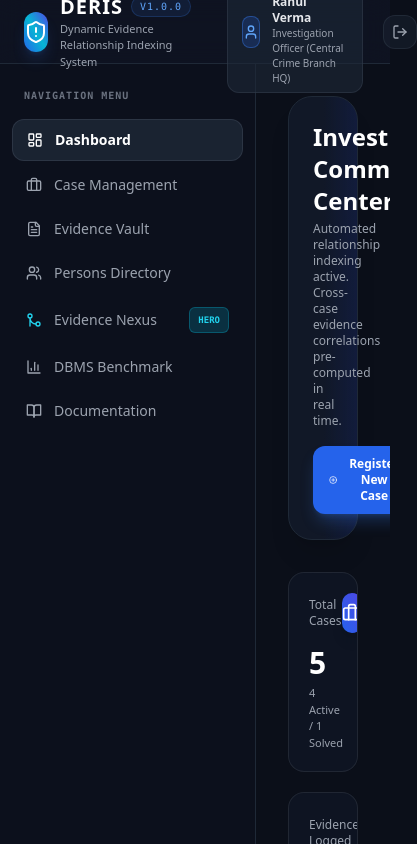
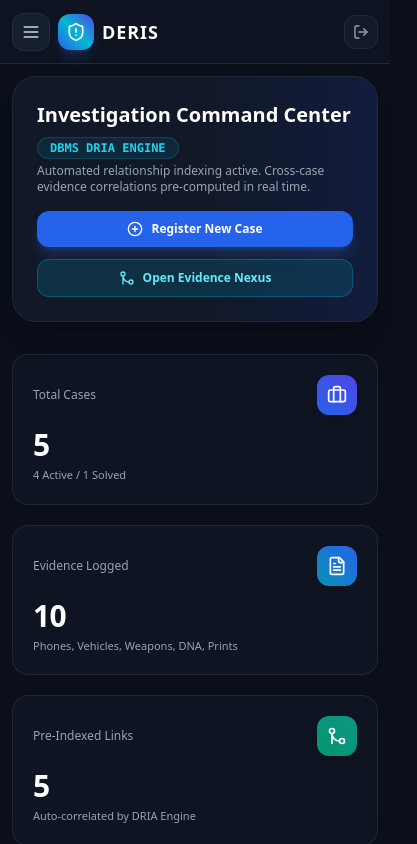
Before and after one commit to pratikmeher183/DEBRIS, a React (Vite) app in the folder frontend/: page / in a window 390 px wide. Shown: the top 844 px of the page, 417 px wide, since content can reach past the window. Built offline with nearby package versions, Linux system fonts and the light colour scheme; the HTML template or start-up script is replaced by a standard one.

Commit message:
Mobile-responsive-UI-overhaul-sidebar-drawer-card-layouts-and-responsive-spacing

```diff
--- a/frontend/src/App.jsx
+++ b/frontend/src/App.jsx
@@ -23,6 +23,7 @@ export default function App() {
 
   const [activeTab, setActiveTab] = useState('dashboard');
   const [focusCaseId, setFocusCaseId] = useState(null);
+  const [sidebarOpen, setSidebarOpen] = useState(false);
 
   const handleNavigateToNexus = (caseId = null) => {
     setFocusCaseId(caseId);
@@ -36,15 +37,24 @@ export default function App() {
   return (
     <div className="min-h-screen bg-[#0B0F19] text-gray-100 flex flex-col font-sans">
       {/* Top Navigation Bar */}
-      <Navbar user={user} onLogout={() => setUser(null)} />
+      <Navbar
+        user={user}
+        onLogout={() => setUser(null)}
+        onToggleSidebar={() => setSidebarOpen(!sidebarOpen)}
+      />
 
       {/* Main App Workspace */}
       <div className="flex flex-1">
         {/* Sidebar */}
-        <Sidebar activeTab={activeTab} setActiveTab={setActiveTab} />
+        <Sidebar
+          activeTab={activeTab}
+          setActiveTab={setActiveTab}
+          isOpen={sidebarOpen}
+          onClose={() => setSidebarOpen(false)}
+        />
 
         {/* Page Content Viewport */}
-        <main className="flex-1 p-8 overflow-y-auto max-w-7xl">
+        <main className="flex-1 p-3 sm:p-5 md:p-8 overflow-y-auto max-w-7xl w-full">
           {activeTab === 'dashboard' && <Dashboard onNavigate={(tab) => setActiveTab(tab)} />}
           {activeTab === 'cases' && <CaseManagement onNavigateToNexus={handleNavigateToNexus} />}
           {activeTab === 'evidence' && <EvidenceManagement onNavigateToNexus={handleNavigateToNexus} />}
--- a/frontend/src/components/Navbar.jsx
+++ b/frontend/src/components/Navbar.jsx
@@ -1,26 +1,34 @@
 import React from 'react';
-import { ShieldAlert, Zap, LogOut, User, Bell } from 'lucide-react';
+import { ShieldAlert, Zap, LogOut, User, Menu } from 'lucide-react';
 
-export default function Navbar({ user, onLogout }) {
+export default function Navbar({ user, onLogout, onToggleSidebar }) {
   return (
-    <header className="h-16 border-b border-gray-800 bg-[#0F1523]/80 backdrop-blur-md sticky top-0 z-20 px-6 flex items-center justify-between">
-      {/* Brand & Logo */}
-      <div className="flex items-center space-x-3">
-        <div className="w-10 h-10 rounded-xl bg-gradient-to-tr from-blue-600 via-cyan-500 to-indigo-600 flex items-center justify-center shadow-lg shadow-blue-500/20">
-          <ShieldAlert className="w-6 h-6 text-white" />
+    <header className="h-16 border-b border-gray-800 bg-[#0F1523]/80 backdrop-blur-md sticky top-0 z-20 px-3 sm:px-4 md:px-6 flex items-center justify-between">
+      {/* Left: Hamburger + Brand */}
+      <div className="flex items-center space-x-2 sm:space-x-3">
+        {/* Hamburger — mobile only */}
+        <button
+          onClick={onToggleSidebar}
+          className="md:hidden p-2 rounded-xl bg-gray-800/60 text-gray-300 hover:text-white hover:bg-gray-700 border border-gray-700/40 transition-colors"
+        >
+          <Menu className="w-5 h-5" />
+        </button>
+
+        <div className="w-9 h-9 sm:w-10 sm:h-10 rounded-xl bg-gradient-to-tr from-blue-600 via-cyan-500 to-indigo-600 flex items-center justify-center shadow-lg shadow-blue-500/20">
+          <ShieldAlert className="w-5 h-5 sm:w-6 sm:h-6 text-white" />
         </div>
         <div>
           <div className="flex items-center space-x-2">
-            <span className="font-extrabold text-xl tracking-wider text-white">DERIS</span>
-            <span className="text-[10px] px-2 py-0.5 rounded-full bg-blue-500/10 text-blue-400 border border-blue-500/20 font-mono uppercase tracking-widest">v1.0.0</span>
+            <span className="font-extrabold text-lg sm:text-xl tracking-wider text-white">DERIS</span>
+            <span className="hidden sm:inline text-[10px] px-2 py-0.5 rounded-full bg-blue-500/10 text-blue-400 border border-blue-500/20 font-mono uppercase tracking-widest">v1.0.0</span>
           </div>
-          <p className="text-[11px] text-gray-400 font-medium">Dynamic Evidence Relationship Indexing System</p>
+          <p className="hidden sm:block text-[11px] text-gray-400 font-medium">Dynamic Evidence Relationship Indexing System</p>
         </div>
       </div>
 
-      {/* DRIA Engine Status & Officer Controls */}
-      <div className="flex items-center space-x-5">
-        {/* DRIA Engine Badge */}
+      {/* Right: DRIA Engine Status & Officer Controls */}
+      <div className="flex items-center space-x-2 sm:space-x-3 md:space-x-5">
+        {/* DRIA Engine Badge — md+ only */}
         <div className="hidden md:flex items-center space-x-2 bg-emerald-500/10 border border-emerald-500/30 px-3 py-1.5 rounded-full">
           <span className="relative flex h-2 w-2">
             <span className="animate-ping absolute inline-flex h-full w-full rounded-full bg-emerald-400 opacity-75"></span>
@@ -32,7 +40,7 @@ export default function Navbar({ user, onLogout }) {
 
         {/* User Info Pill */}
         {user && (
-          <div className="flex items-center space-x-3 bg-gray-800/60 border border-gray-700/50 px-3.5 py-1.5 rounded-xl">
+          <div className="hidden sm:flex items-center space-x-3 bg-gray-800/60 border border-gray-700/50 px-3.5 py-1.5 rounded-xl">
             <div className="w-8 h-8 rounded-lg bg-blue-600/20 border border-blue-500/40 flex items-center justify-center text-blue-400">
               <User className="w-4 h-4" />
             </div>
--- a/frontend/src/components/Sidebar.jsx
+++ b/frontend/src/components/Sidebar.jsx
@@ -7,10 +7,11 @@ import {
   GitMerge,
   BarChart3,
   BookOpen,
-  Zap
+  Zap,
+  X
 } from 'lucide-react';
 
-export default function Sidebar({ activeTab, setActiveTab }) {
+export default function Sidebar({ activeTab, setActiveTab, isOpen, onClose }) {
   const menuItems = [
     { id: 'dashboard', label: 'Dashboard', icon: LayoutDashboard },
     { id: 'cases', label: 'Case Management', icon: Briefcase },
@@ -27,11 +28,23 @@ export default function Sidebar({ activeTab, setActiveTab }) {
     { id: 'docs', label: 'Documentation', icon: BookOpen }
   ];
 
-  return (
-    <aside className="w-64 border-r border-gray-800 bg-[#0C101C] flex flex-col justify-between py-6 px-3 min-h-[calc(100vh-4rem)]">
+  const handleItemClick = (id) => {
+    setActiveTab(id);
+    if (onClose) onClose();
+  };
+
+  const sidebarContent = (
+    <>
       <div className="space-y-1">
-        <div className="px-3 pb-3">
+        <div className="px-3 pb-3 flex items-center justify-between">
           <p className="text-[10px] font-mono font-bold tracking-widest text-gray-500 uppercase">Navigation Menu</p>
+          {/* Close button — mobile only */}
+          <button
+            onClick={onClose}
+            className="md:hidden p-1.5 rounded-lg bg-gray-800 text-gray-400 hover:text-white transition-colors"
+          >
+            <X className="w-4 h-4" />
+          </button>
         </div>
         {menuItems.map((item) => {
           const Icon = item.icon;
@@ -39,7 +52,7 @@ export default function Sidebar({ activeTab, setActiveTab }) {
           return (
             <button
               key={item.id}
-              onClick={() => setActiveTab(item.id)}
+              onClick={() => handleItemClick(item.id)}
               className={`w-full flex items-center justify-between px-3.5 py-2.5 rounded-xl text-sm font-medium transition-all duration-150 ${
                 isActive
                   ? item.highlight
@@ -74,6 +87,30 @@ export default function Sidebar({ activeTab, setActiveTab }) {
           Pre-indexed evidence correlation layer replaces heavy SQL JOIN scans across 14 tables.
         </p>
       </div>
-    </aside>
+    </>
+  );
+
+  return (
+    <>
+      {/* Desktop Sidebar — always visible on md+ */}
+      <aside className="hidden md:flex w-64 border-r border-gray-800 bg-[#0C101C] flex-col justify-between py-6 px-3 min-h-[calc(100vh-4rem)]">
+        {sidebarContent}
+      </aside>
+
+      {/* Mobile Sidebar — overlay drawer */}
+      {isOpen && (
+        <div className="md:hidden fixed inset-0 z-40 flex">
+          {/* Backdrop */}
+          <div
+            className="fixed inset-0 bg-black/70 backdrop-blur-sm modal-backdrop-animate"
+            onClick={onClose}
+          />
+          {/* Drawer Panel */}
+          <aside className="relative w-64 bg-[#0C101C] border-r border-gray-800 flex flex-col justify-between py-6 px-3 min-h-screen sidebar-drawer-animate z-50">
+            {sidebarContent}
+          </aside>
+        </div>
+      )}
+    </>
   );
 }
--- a/frontend/src/pages/Analytics.jsx
+++ b/frontend/src/pages/Analytics.jsx
@@ -46,7 +46,7 @@ export default function Analytics() {
       <div className="rounded-2xl glass-panel p-6 border border-gray-800 space-y-4">
         <h2 className="text-sm font-bold text-white">Empirical Scaling Latency Benchmark (Milliseconds)</h2>
         <div className="overflow-x-auto">
-          <table className="w-full text-left border-collapse">
+          <table className="w-full text-left border-collapse min-w-[550px]">
             <thead>
               <tr className="border-b border-gray-800 text-[11px] font-mono font-bold text-gray-400 uppercase">
                 <th className="p-3">Database Dataset Scale (Records)</th>
--- a/frontend/src/pages/Dashboard.jsx
+++ b/frontend/src/pages/Dashboard.jsx
@@ -47,17 +47,17 @@ export default function Dashboard({ onNavigate }) {
       {/* Header Banner */}
       <div className="flex flex-col md:flex-row md:items-center justify-between gap-4 p-6 rounded-3xl bg-gradient-to-r from-gray-900 via-gray-900 to-blue-950/60 border border-gray-800 shadow-xl">
         <div className="space-y-1">
-          <div className="flex items-center space-x-3">
-            <h1 className="text-2xl font-extrabold text-white">Investigation Command Center</h1>
+          <div className="flex flex-wrap items-center gap-2 sm:gap-3">
+            <h1 className="text-xl sm:text-2xl font-extrabold text-white">Investigation Command Center</h1>
             <span className="px-3 py-0.5 rounded-full text-xs font-mono bg-cyan-500/10 text-cyan-400 border border-cyan-500/20 font-semibold">DBMS DRIA ENGINE</span>
           </div>
           <p className="text-xs text-gray-400">Automated relationship indexing active. Cross-case evidence correlations pre-computed in real time.</p>
         </div>
 
-        <div className="flex items-center space-x-3">
+        <div className="flex flex-col sm:flex-row items-stretch sm:items-center gap-3 w-full md:w-auto">
           <button
             onClick={() => onNavigate('cases')}
-            className="flex items-center space-x-2 px-4 py-2.5 rounded-xl bg-blue-600 hover:bg-blue-500 text-white font-semibold text-xs shadow-lg shadow-blue-500/25 transition-all"
+            className="flex items-center justify-center space-x-2 px-4 py-2.5 rounded-xl bg-blue-600 hover:bg-blue-500 text-white font-semibold text-xs shadow-lg shadow-blue-500/25 transition-all w-full sm:w-auto"
           >
             <PlusCircle className="w-4 h-4" />
             <span>Register New Case</span>
@@ -65,7 +65,7 @@ export default function Dashboard({ onNavigate }) {
 
           <button
             onClick={() => onNavigate('nexus')}
-            className="flex items-center space-x-2 px-4 py-2.5 rounded-xl bg-cyan-600/20 hover:bg-cyan-600/30 text-cyan-300 border border-cyan-500/30 font-semibold text-xs transition-all"
+            className="flex items-center justify-center space-x-2 px-4 py-2.5 rounded-xl bg-cyan-600/20 hover:bg-cyan-600/30 text-cyan-300 border border-cyan-500/30 font-semibold text-xs transition-all w-full sm:w-auto"
           >
             <GitMerge className="w-4 h-4" />
             <span>Open Evidence Nexus</span>
--- a/frontend/src/pages/DocsViewer.jsx
+++ b/frontend/src/pages/DocsViewer.jsx
@@ -16,7 +16,7 @@ export default function DocsViewer() {
           <p className="text-xs text-gray-400">Complete IEEE paper draft, SRS, ER diagrams, and academic report.</p>
         </div>
 
-        <div className="flex items-center space-x-2 bg-gray-900 p-1 rounded-2xl border border-gray-800 self-start">
+        <div className="flex flex-wrap gap-2 bg-gray-900 p-1 rounded-2xl border border-gray-800 self-start">
           {[
             { id: 'paper', label: 'IEEE Research Paper' },
             { id: 'er', label: 'ER Diagram & Schemas' },
@@ -39,7 +39,7 @@ export default function DocsViewer() {
       </div>
 
       {/* Doc Viewer Content */}
-      <div className="glass-panel p-8 rounded-3xl border border-gray-800 space-y-6 leading-relaxed max-w-5xl mx-auto">
+      <div className="glass-panel p-4 sm:p-6 md:p-8 rounded-3xl border border-gray-800 space-y-6 leading-relaxed max-w-5xl mx-auto">
         {docType === 'paper' && (
           <div className="space-y-6 text-xs text-gray-300">
             <div className="text-center space-y-2 border-b border-gray-800 pb-6">
--- a/frontend/src/pages/EvidenceManagement.jsx
+++ b/frontend/src/pages/EvidenceManagement.jsx
@@ -112,9 +112,9 @@ export default function EvidenceManagement({ onNavigateToNexus }) {
 
       {/* DRIA Trigger Notification Toast */}
       {driaAlert && (
-        <div className="p-4 rounded-2xl bg-emerald-950/80 border border-emerald-500/40 text-emerald-300 flex items-center justify-between shadow-xl animate-bounce">
+        <div className="p-4 rounded-2xl bg-emerald-950/80 border border-emerald-500/40 text-emerald-300 flex flex-col sm:flex-row sm:items-center justify-between gap-3 shadow-xl animate-bounce">
           <div className="flex items-center space-x-3">
-            <div className="w-8 h-8 rounded-xl bg-emerald-500/20 flex items-center justify-center">
+            <div className="w-8 h-8 rounded-xl bg-emerald-500/20 flex items-center justify-center shrink-0">
               <Zap className="w-4 h-4 text-emerald-400" />
             </div>
             <div>
@@ -124,7 +124,7 @@ export default function EvidenceManagement({ onNavigateToNexus }) {
           </div>
           <button
             onClick={() => onNavigateToNexus && onNavigateToNexus()}
-            className="px-3 py-1.5 rounded-xl bg-emerald-600 hover:bg-emerald-500 text-white font-bold text-xs shadow"
+            className="px-3 py-1.5 rounded-xl bg-emerald-600 hover:bg-emerald-500 text-white font-bold text-xs shadow w-full sm:w-auto"
           >
             View Relationship Index →
           </button>
--- a/frontend/src/pages/Login.jsx
+++ b/frontend/src/pages/Login.jsx
@@ -115,8 +115,8 @@ export default function Login({ onLogin }) {
   return (
     <div className="min-h-screen bg-[#0B0F19] text-gray-100 flex items-center justify-center p-4 relative overflow-hidden">
       {/* Background Glow Orbs */}
-      <div className="absolute top-1/4 left-1/4 w-96 h-96 bg-blue-600/10 rounded-full blur-3xl pointer-events-none"></div>
-      <div className="absolute bottom-1/4 right-1/4 w-96 h-96 bg-cyan-500/10 rounded-full blur-3xl pointer-events-none"></div>
+      <div className="absolute top-1/4 left-1/4 w-48 h-48 sm:w-96 sm:h-96 bg-blue-600/10 rounded-full blur-3xl pointer-events-none"></div>
+      <div className="absolute bottom-1/4 right-1/4 w-48 h-48 sm:w-96 sm:h-96 bg-cyan-500/10 rounded-full blur-3xl pointer-events-none"></div>
 
       <div className="max-w-4xl w-full grid grid-cols-1 md:grid-cols-2 gap-8 items-center z-10">
 
--- a/frontend/src/pages/PersonManagement.jsx
+++ b/frontend/src/pages/PersonManagement.jsx
@@ -25,7 +25,7 @@ export default function PersonManagement() {
       </div>
 
       {/* Tabs */}
-      <div className="flex items-center space-x-3 border-b border-gray-800 pb-3">
+      <div className="flex flex-wrap gap-2 border-b border-gray-800 pb-3">
         {[
           { id: 'suspects', label: `Suspects (${suspects.length})` },
           { id: 'victims', label: `Victims (${victims.length})` },
--- a/frontend/src/pages/RelationshipNexus.jsx
+++ b/frontend/src/pages/RelationshipNexus.jsx
@@ -240,11 +240,11 @@ export default function RelationshipNexus({ focusCaseId }) {
       {/* Hero Title Banner */}
       <div className="p-6 rounded-3xl bg-gradient-to-r from-blue-950 via-gray-900 to-indigo-950 border border-blue-500/30 shadow-2xl flex flex-col md:flex-row items-start md:items-center justify-between gap-4">
         <div className="space-y-1">
-          <div className="flex items-center space-x-3">
-            <div className="w-9 h-9 rounded-xl bg-blue-600/20 border border-blue-500/40 text-blue-400 flex items-center justify-center">
+          <div className="flex flex-wrap items-center gap-2 sm:gap-3">
+            <div className="w-9 h-9 rounded-xl bg-blue-600/20 border border-blue-500/40 text-blue-400 flex items-center justify-center shrink-0">
               <GitMerge className="w-5 h-5" />
             </div>
-            <h1 className="text-2xl font-extrabold text-white">Relationship Index & Evidence Nexus</h1>
+            <h1 className="text-lg sm:text-2xl font-extrabold text-white">Relationship Index & Evidence Nexus</h1>
             <span className="px-3 py-0.5 rounded-full text-xs font-mono bg-cyan-500/10 text-cyan-400 border border-cyan-500/20 font-bold">PATENTED INNOVATION ⭐</span>
           </div>
           <p className="text-xs text-gray-400">Pre-computed cross-case correlations updated automatically by DRIA DBMS triggers.</p>
@@ -266,7 +266,7 @@ export default function RelationshipNexus({ focusCaseId }) {
             <Network className="w-4 h-4 text-cyan-400" />
             <h2 className="text-sm font-bold text-white">Interactive Case Investigation Network Graph</h2>
           </div>
-          <div className="flex items-center space-x-4 text-xs">
+          <div className="flex flex-wrap items-center gap-3 sm:gap-4 text-xs">
             <span className="flex items-center space-x-1.5 text-blue-400"><span className="w-3 h-3 rounded-full bg-blue-600 inline-block"></span><span>Case Nodes</span></span>
             <span className="flex items-center space-x-1.5 text-amber-400"><span className="w-3 h-3 rounded-full bg-amber-500 inline-block"></span><span>Suspects</span></span>
             <span className="flex items-center space-x-1.5 text-cyan-400"><span className="w-3 h-3 rounded-full bg-cyan-500 inline-block"></span><span>DRIA Correlations</span></span>
@@ -359,7 +359,7 @@ export default function RelationshipNexus({ focusCaseId }) {
             <span>Master Relationship Index Table (`Relationship_Index`)</span>
           </h2>
 
-          <div className="flex items-center space-x-3 text-xs">
+          <div className="flex flex-wrap items-center gap-2 text-xs">
             <span className="text-gray-400 font-medium">Filter Type:</span>
             {['ALL', 'Phone', 'Vehicle', 'Weapon', 'Fingerprint', 'DNA'].map((t) => (
               <button
@@ -376,7 +376,9 @@ export default function RelationshipNexus({ focusCaseId }) {
         </div>
 
         <div className="rounded-2xl glass-panel overflow-hidden border border-gray-800">
-          <table className="w-full text-left border-collapse">
+          {/* Desktop Table */}
+          <div className="hidden md:block overflow-x-auto">
+          <table className="w-full text-left border-collapse min-w-[700px]">
             <thead>
               <tr className="border-b border-gray-800 bg-gray-900/60 text-[11px] font-mono font-bold text-gray-400 uppercase tracking-wider">
                 <th className="p-4">Link ID</th>
@@ -414,6 +416,35 @@ export default function RelationshipNexus({ focusCaseId }) {
               ))}
             </tbody>
           </table>
+          </div>
+
+          {/* Mobile Cards */}
+          <div className="grid grid-cols-1 gap-3 p-3 md:hidden">
+            {filteredLinks.map((link) => (
+              <div key={link.link_id} className="p-3 rounded-xl bg-gray-900/60 border border-gray-800 space-y-2">
+                <div className="flex items-center justify-between">
+                  <span className="font-mono font-bold text-cyan-400 text-[10px]">{link.link_id}</span>
+                  <span className="px-2 py-0.5 rounded bg-blue-500/10 text-blue-400 font-mono font-bold text-[10px]">
+                    {link.match_type}
+                  </span>
+                </div>
+                <div className="text-xs">
+                  <div className="text-white font-semibold">{link.source_case_id}: {link.source_case_title}</div>
+                  <div className="text-gray-500 text-[10px] my-0.5">↕ linked to</div>
+                  <div className="text-cyan-300 font-semibold">{link.target_case_id}: {link.target_case_title}</div>
+                </div>
+                <div className="text-[10px] text-gray-400 font-mono">Signature: {link.match_value}</div>
+                <div className="flex items-center justify-between">
+                  <div className="inline-flex items-center px-2.5 py-0.5 rounded-full font-mono font-bold text-[10px] bg-emerald-500/10 text-emerald-400 border border-emerald-500/20">
+                    Score: {link.score}%
+                  </div>
+                  <span className="px-2 py-0.5 rounded-full text-[9px] font-semibold bg-blue-500/10 text-blue-400 border border-blue-500/20">
+                    {link.status}
+                  </span>
+                </div>
+              </div>
+            ))}
+          </div>
         </div>
       </div>
     </div>
```
Also changed, not shown: frontend/src/index.css (+24 -0 lines), frontend/src/pages/CaseManagement.jsx (+69 -5 lines).
